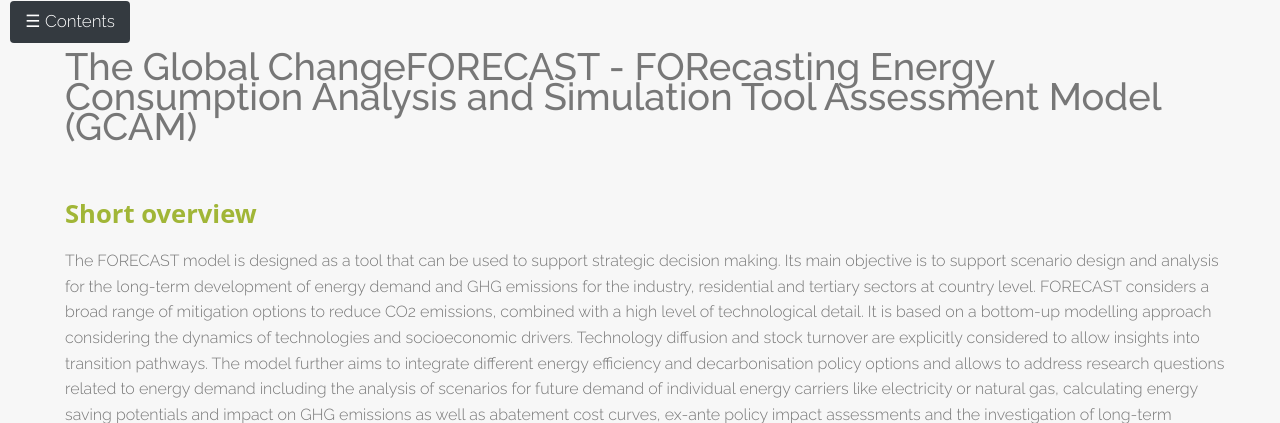
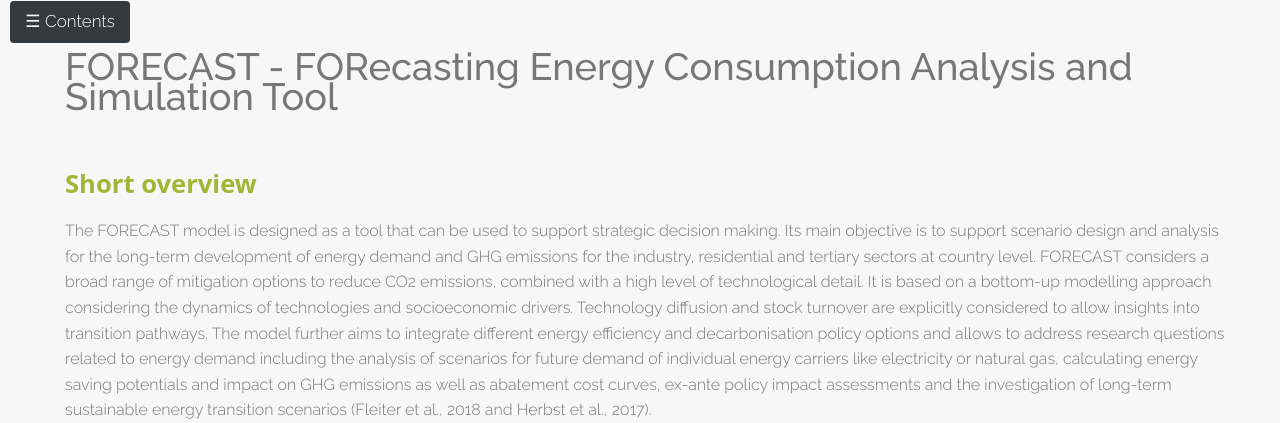
Before and after one commit to sskalidakis/i2am_paris, a Django app: template i2amparis_main/templates/i2amparis_main/detailed_forecast.html in a window 1280 px wide. Shown: the part 102-525 px from the top of the page. Run offline with Django 3.2, Linux system fonts and the light colour scheme; the template is opened without the code that fills it, so the values that code supplies are empty; some libraries are stand-ins or nearby versions.

Commit message:
fix forecast

```diff
--- a/i2amparis_main/templates/i2amparis_main/detailed_forecast.html
+++ b/i2amparis_main/templates/i2amparis_main/detailed_forecast.html
@@ -237,9 +237,8 @@
                         {#                      <section class="section">#}
                         {#                         <span id="gcam_usa_references" class="anchor"></span>#}
                         {#                              <h4 class="mb-0 heading-new">Input Data</h4>#}
-                        <h1 id="forecast" style="padding-bottom: 1em; padding-top: 1em">The Global ChangeFORECAST - FORecasting Energy
-                            Consumption Analysis and Simulation Tool
-                            Assessment Model (GCAM)</h1>
+                        <h1 id="forecast" style="padding-bottom: 1em; padding-top: 1em">FORECAST - FORecasting Energy Consumption Analysis and Simulation
+                                    Tool</h1>
                     </div>
                     <div class="row">
                         <section class="section">
@@ -596,10 +595,12 @@
 
                                     </tbody>
                                     <caption>
-                                        Table 11: Technology detail in FORECAST
+                                        <p align="left"> Table 11: Technology detail in FORECAST</p>
                                     </caption>
                                 </table>
+                                  <p align="left"><i>Source: FORECAST</i></p>
                             </div>
+
                             <p>
                                 The production of steel, for example, is differentiated in: coke oven, sinter,
                                 blast furnace and converter, electric arc furnace, H2 plasma (steel), DR
```
